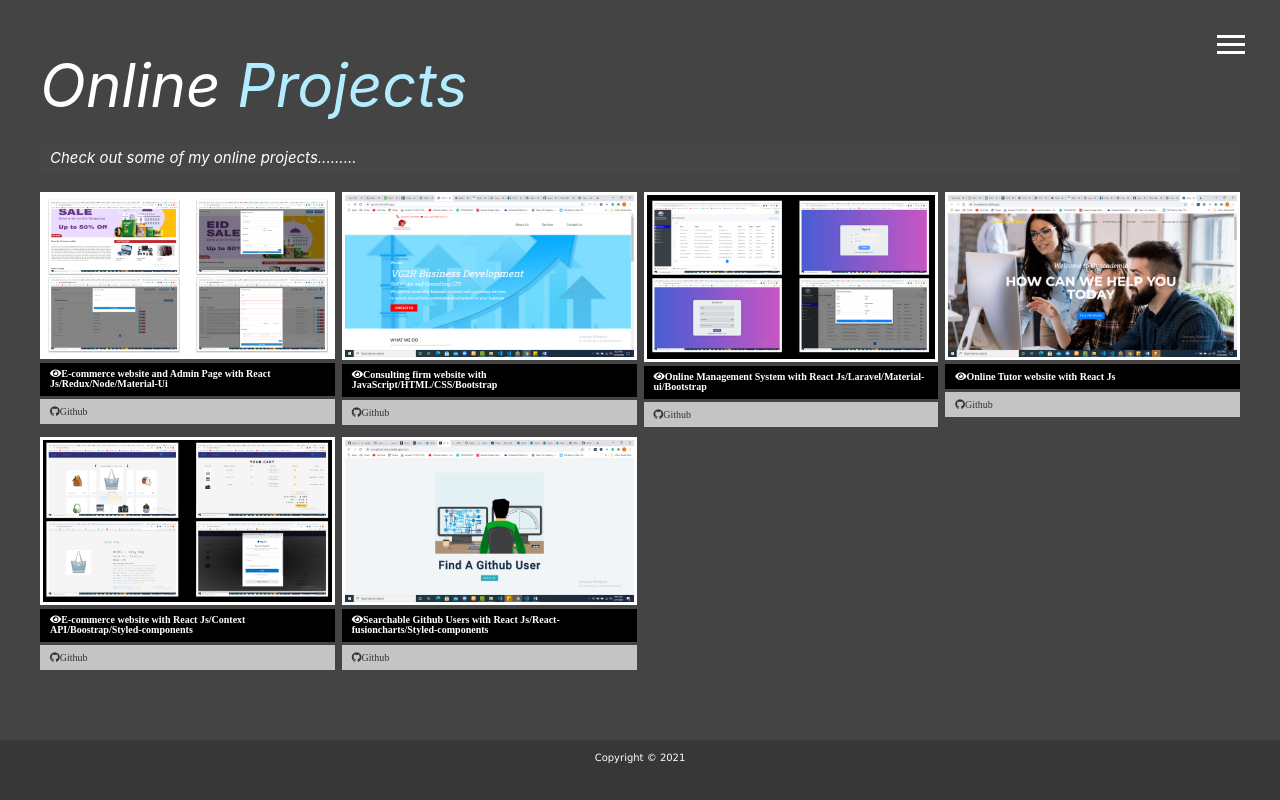
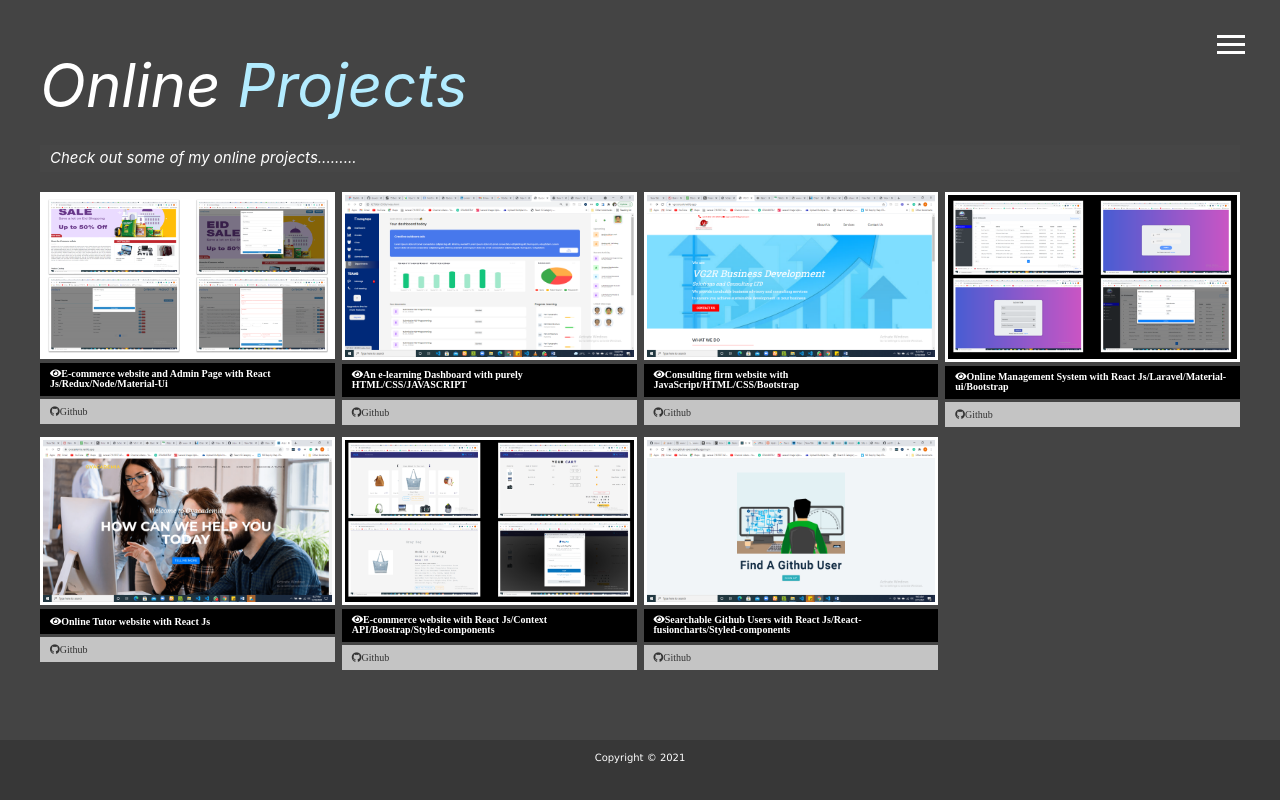
Before and after one commit to oluwatoyinn/portfolio-website, a plain HTML site: page dist/project.html in a window 1280 px wide. Drawn offline with Linux system fonts and the light colour scheme.

Commit message:
product catalog updated

```diff
--- a/dist/project.html
+++ b/dist/project.html
@@ -54,6 +54,17 @@
                     <i class="fas fa-eye">E-commerce website and Admin Page with React Js/Redux/Node/Material-Ui</i>
                 </a>
                 <a href="https://github.com/oluwatoyinn/etranzact-test/tree/master/Desktop/WebDev/PROJECT/react-root-file/etranzact-test" target="_blank" class="btn-dark">
+                    <i class="fab fa-github">Github</i>
+                </a>
+            </div>
+            <div class="item">
+                <a href="https://el-dashboard.herokuapp.com/" target="_blank">
+                    <img src="./img/project/dashboard.png" alt="Project">
+                </a>
+                <a href="https://el-dashboard.herokuapp.com/"  class="btn-light" target="_blank">
+                    <i class="fas fa-eye">An e-learning Dashboard with purely HTML/CSS/JAVASCRIPT</i>
+                </a>
+                <a href="https://github.com/oluwatoyinn/dashboard-e-learning" target="_blank" class="btn-dark">
                     <i class="fab fa-github">Github</i>
                 </a>
             </div>
```
Also changed, not shown: dist/img/project/dashboard.png (added).
